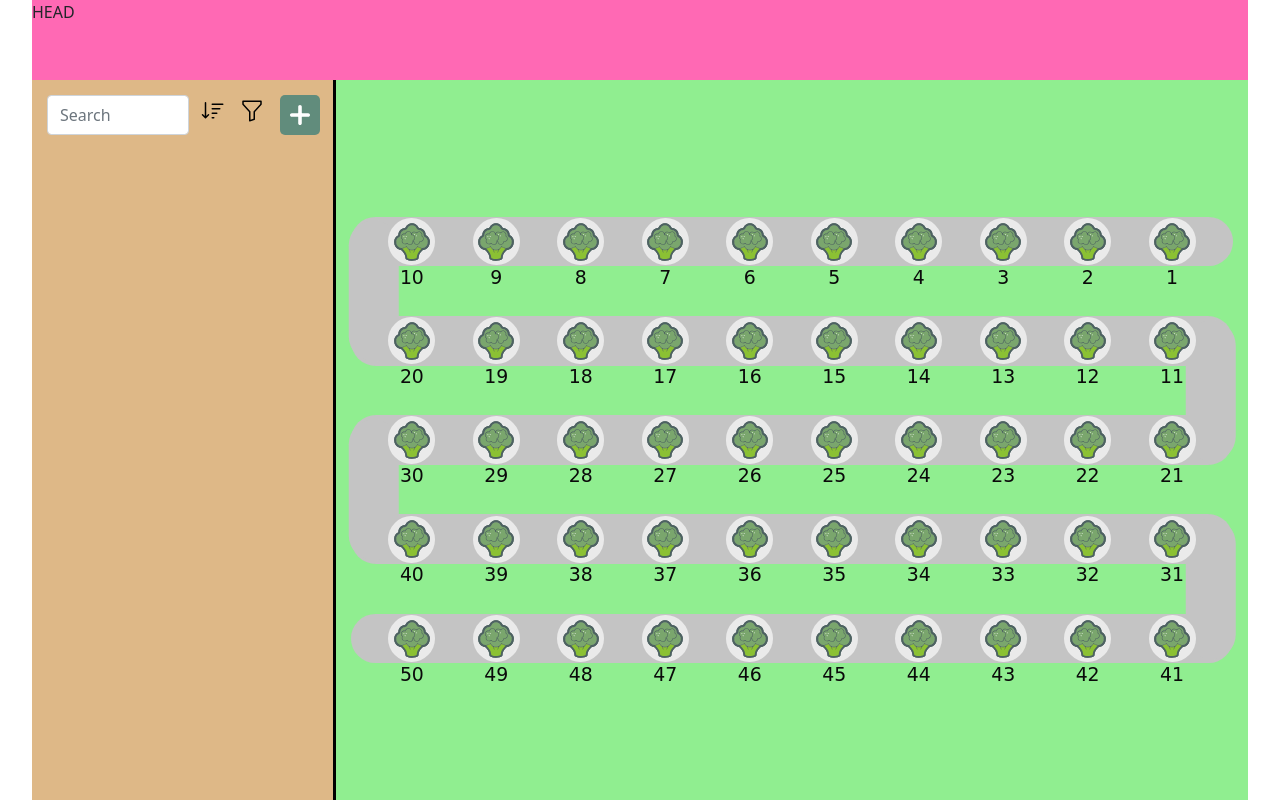
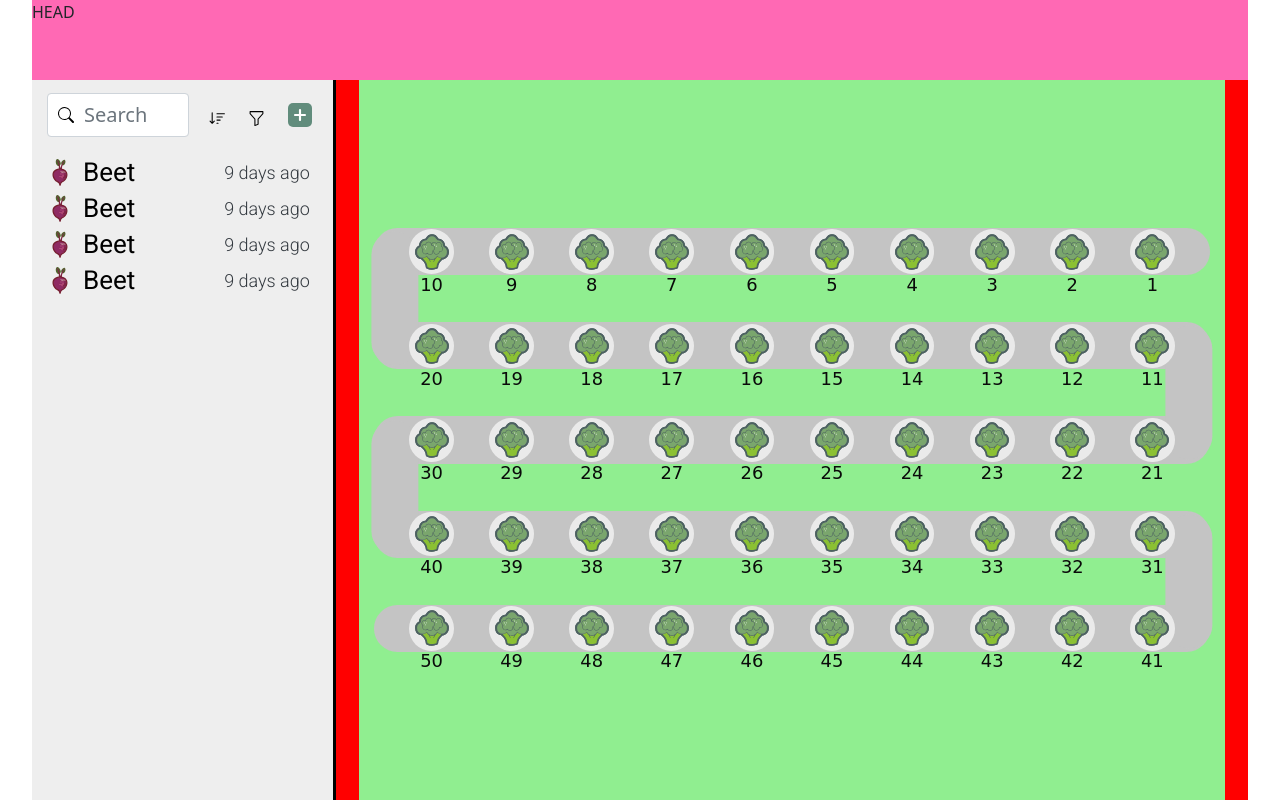
Before and after one commit to asparagoose2/HydroBrain, a PHP site: page / in a window 1280 px wide. Run offline with PHP 8.4, Linux system fonts and the light colour scheme; some libraries are stand-ins or nearby versions; some web fonts are replaced.

Commit message:
ADDED item list, fixed search bar, added main section to wrap mapContainer

```diff
--- a/css/style.css
+++ b/css/style.css
@@ -1,6 +1,5 @@
 @import url('https://fonts.googleapis.com/css2?family=Orelega+One&display=swap');
-
-
+@import url('https://fonts.googleapis.com/css2?family=Roboto:wght@100;300;400;500&display=swap');
 * {
     margin: 0;
     padding: 0;
@@ -59,7 +58,7 @@ a {
 }
 
 .sideContent {
-    background: burlywood;
+    background: #EEEEEE;
     height: 90vh;
     width: 25%;
     border-right:  solid black;
@@ -68,7 +67,7 @@ a {
 .mapContainer {
     background: lightgreen;
     height: 90vh;
-    width: 75%;
+    width: 95%;
     display: flex;
     justify-content: center;
     align-items: center;
@@ -80,6 +79,7 @@ a {
     /* flex-wrap: wrap; */
     height: 5vh;
     width: 105%;
+    align-items: center;
 }
 .searchBar::after {
     content: "";
@@ -93,8 +93,8 @@ a {
     color: #6c757d  ;
 }
 .searchBar > a {
-    width: 5vh;
-    height: 5vh;
+    width: 3vh;
+    height: 3vh;
     float: left;
     color: white;
     border-radius: 5px;
@@ -109,10 +109,18 @@ a {
 .searchBar > input[type="text"] {
     width: 30%;
     float: left;
+    background-image: url(../images/searchIcon.svg);
+    background-repeat: no-repeat;
+    text-indent: 3vh;
+    font-size: 20px;
+    background-size: 2vh;
+    background-position-y: center;
+    background-position-x: 10px;
+
 }
 
 .seachBarIcons {
-    height: 70%;
+    height: 2.5vh;
     padding-top: 15%;
 }
 
@@ -191,6 +199,12 @@ header {
     background: hotpink;
 }
 
+main {
+    width: 75%;
+    float: left;
+    display: flex;
+    justify-content: center;
+}
 
 
 .map{
@@ -221,6 +235,55 @@ header {
 	text-align: center;
 }
 
+.plantsList {
+    list-style: none;
+    padding: 0;
+    width: 97%;
+    margin-top: 3.2vh;
+    /* background: #C4C4C4; */
+    font-family: 'Roboto', sans-serif;
+}
+.plantListItem {
+    margin-top: 1.5vh;
+    height: 3vh;
+}
+
+.plantListItem > a{
+    /* width: 89%; */
+    height: 100%;
+    /* background: #6c757d; */
+    display: flex;
+    justify-content: space-between;
+    align-items: center;
+}
+.plantListItem > a:hover {
+    color: black;
+    font-size: 10px;
+    border-radius: 5px;
+    background: #cececead;
+}
+
+.plantListItem > a > img{
+    height: 110%;
+}
+
+.plantListName {
+    display: flex;
+    align-items: center;
+    width: 50%;
+    font-size: 26px;
+    font-weight: 400;
+}
+
+.plantListInfo {
+    /* height: 100%; */
+    text-align: center;
+    font-weight: 300;
+    font-size: 18px;
+    color: #343a40;
+}
+
+
 
 
 /* .sort   {
--- a/index.html
+++ b/index.html
@@ -14,7 +14,8 @@
         <header> HEAD</header>
         <section class="sideContent column">
             <section class="searchBar">
-                <input type="text" class="form-control w-50" name="searchKey" placeholder="Search">
+                <input type="text" class="form-control w-50" name="searchKey" placeholder="Search" id="search">
+
                 <!-- <select name="filter" class="form-control">
                     <option disabled="" selected="" value=""> Filter </option>
                     <option value="sick">Sick</option>
@@ -47,7 +48,30 @@
                 </select> -->
                 <a href="addPlant.html"></a>
             </section>
+            <ul class="plantsList">
+                <li class="plantListItem"><a  href="item.html?itemID=1">
+                    <img src="images/beet.svg" alt="beet">
+                    <span class="plantListName">Beet</span>
+                    <span class="plantListInfo">9 days ago</span>
+                </a></li>
+                <li class="plantListItem"><a  href="item.html?itemID=1">
+                    <img src="images/beet.svg" alt="beet">
+                    <span class="plantListName">Beet</span>
+                    <span class="plantListInfo">9 days ago</span>
+                </a></li>
+                <li class="plantListItem"><a  href="item.html?itemID=1">
+                    <img src="images/beet.svg" alt="beet">
+                    <span class="plantListName">Beet</span>
+                    <span class="plantListInfo">9 days ago</span>
+                </a></li>
+                <li class="plantListItem"><a  href="item.html?itemID=1">
+                    <img src="images/beet.svg" alt="beet">
+                    <span class="plantListName">Beet</span>
+                    <span class="plantListInfo">9 days ago</span>
+                </a></li>
+            </ul>
         </section>
+        <main>
         <section class="mapContainer column">
             <section class="map">
                 <div>
@@ -220,6 +244,7 @@
                 </div>
             </section>
         </section>
+        </main>
         <div class="clear"></div>
     </section>
     <script src="js/scripts.js"></script>
```
Also changed, not shown: images/searchIcon.svg (added).
